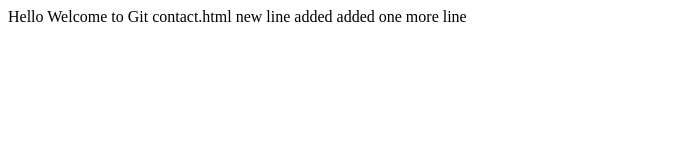
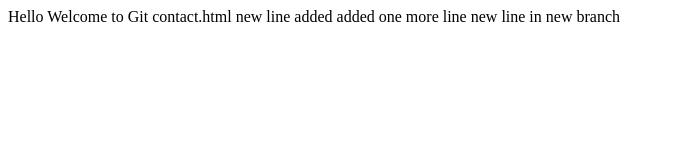
Before and after one commit to deepeshgupta123/Git-Learning, a plain HTML site: page contact.html in a window 1280 px wide. Shown: the whole page, without its empty margins (0-675 px from the left). Drawn offline with Linux system fonts and the light colour scheme.

```diff
--- a/contact.html
+++ b/contact.html
@@ -3,5 +3,6 @@
     Hello Welcome to Git contact.html
     new line added
     added one more line
+    new line in new branch
 </body>
 </html>
```
Also changed, not shown: index.html (+1 -0 lines).
